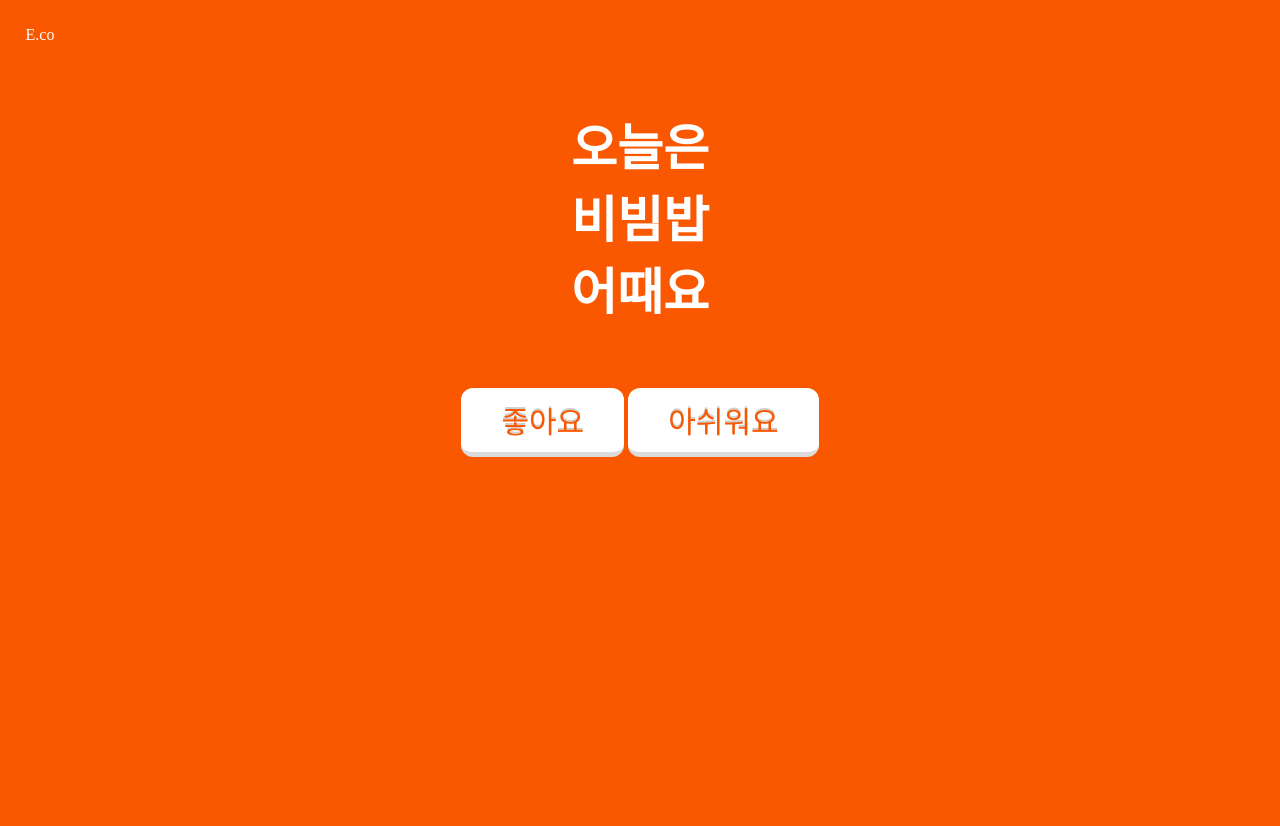
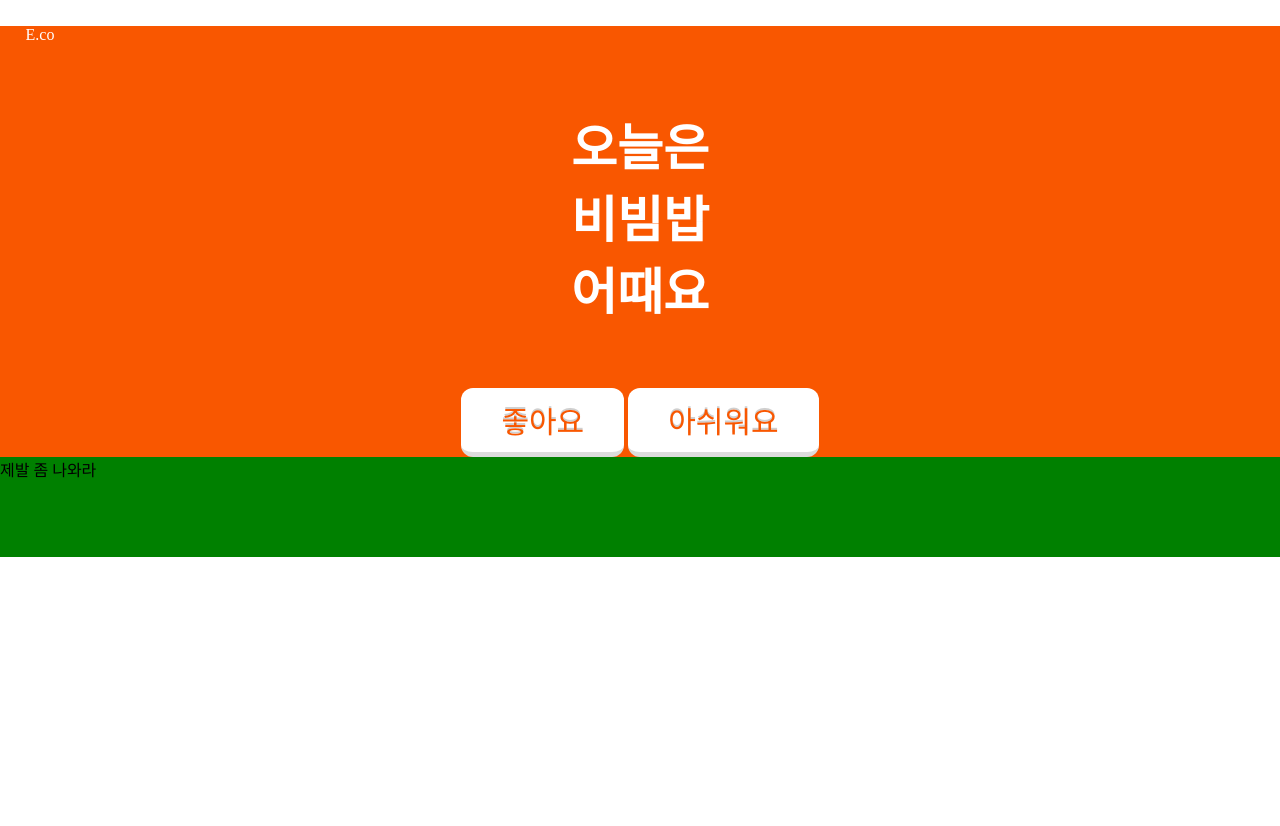
Before and after one commit to eunag63/Pick-the-food, a Django app: page /click/ in a window 1280 px wide. Run offline with Django 3.2, Linux system fonts and the light colour scheme; data comes from the database, SQL or seed files in the repository; some web fonts are replaced.

Commit message:
아래로 넘어가게 만들어보기(1)

```diff
--- a/mysite/pickFood/static/css/main.css
+++ b/mysite/pickFood/static/css/main.css
@@ -3,20 +3,24 @@ html, body{
   padding: 0;
   width: 100%;
   height: 100%;
-  background-color: #F95700;
 }
 
 .div1{
   height: 20%;
-  width: 100%
+  width: 100%;
 }
 .div2{
   height: 50%;
-  width: 100%
+  width: 100%;
 }
 .div3{
   height: 30%;
-  width: 100%
+  width: 100%;
+}
+.two{
+  height: 100px;
+  width: 100%;
+  background-color: green;
 }
 
 /*
@@ -33,7 +37,9 @@ grid-row-gap: 0px;
 .div3 { grid-area: 5 / 1 / 6 / 6; }*/
 
 
-
+.parent{
+  background-color: #F95700;
+}
 .div2, .div3{
   text-align: center;
 }
--- a/mysite/pickFood/templates/pickFood/click.html
+++ b/mysite/pickFood/templates/pickFood/click.html
@@ -24,6 +24,9 @@
       <a href="{% url 'index' %}" class="btn">아쉬워요</a>
     </div>
   </div>
+  <div class="two">
+    제발 좀 나와라
+  </div>
 
 
 </body>
```
